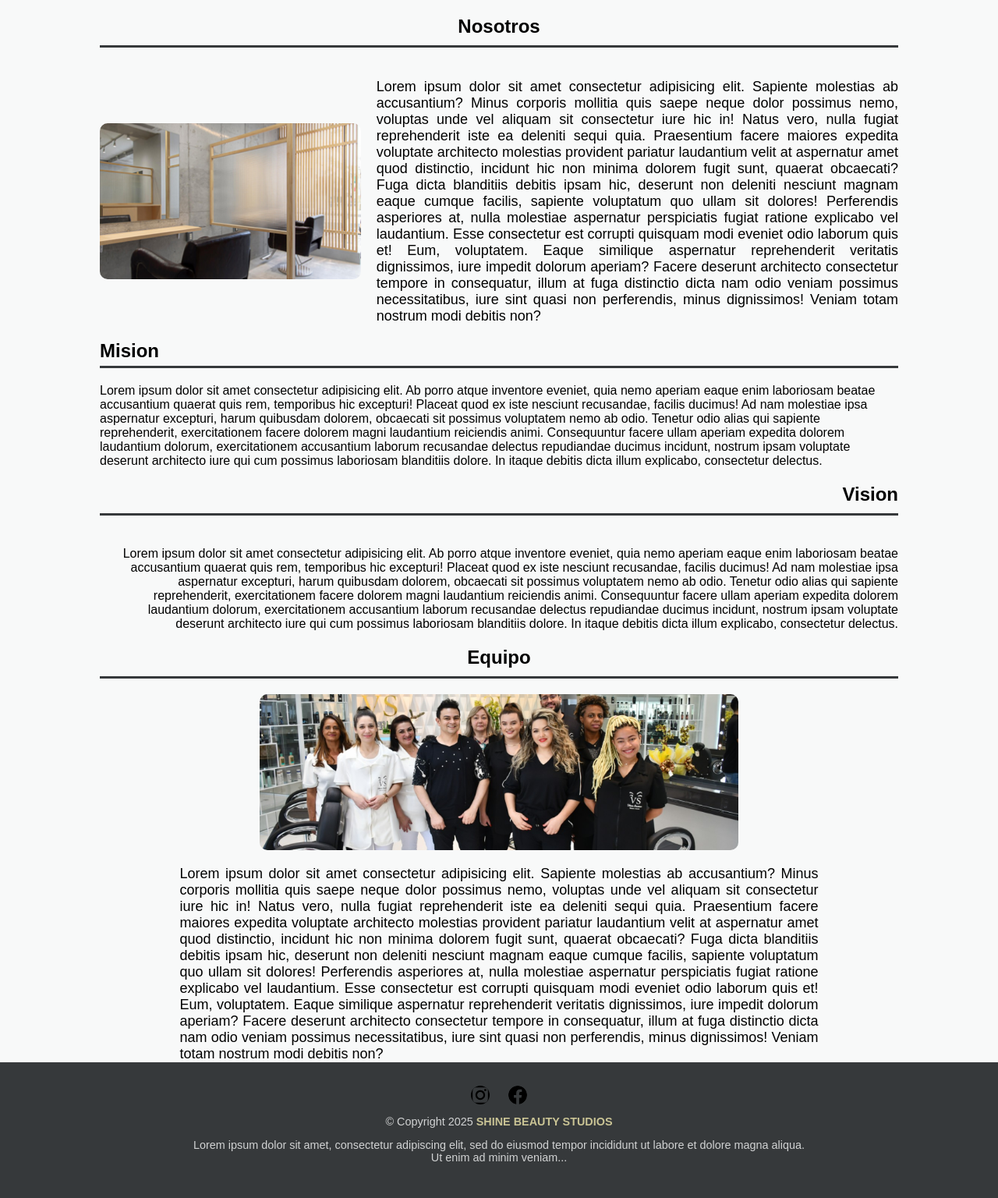
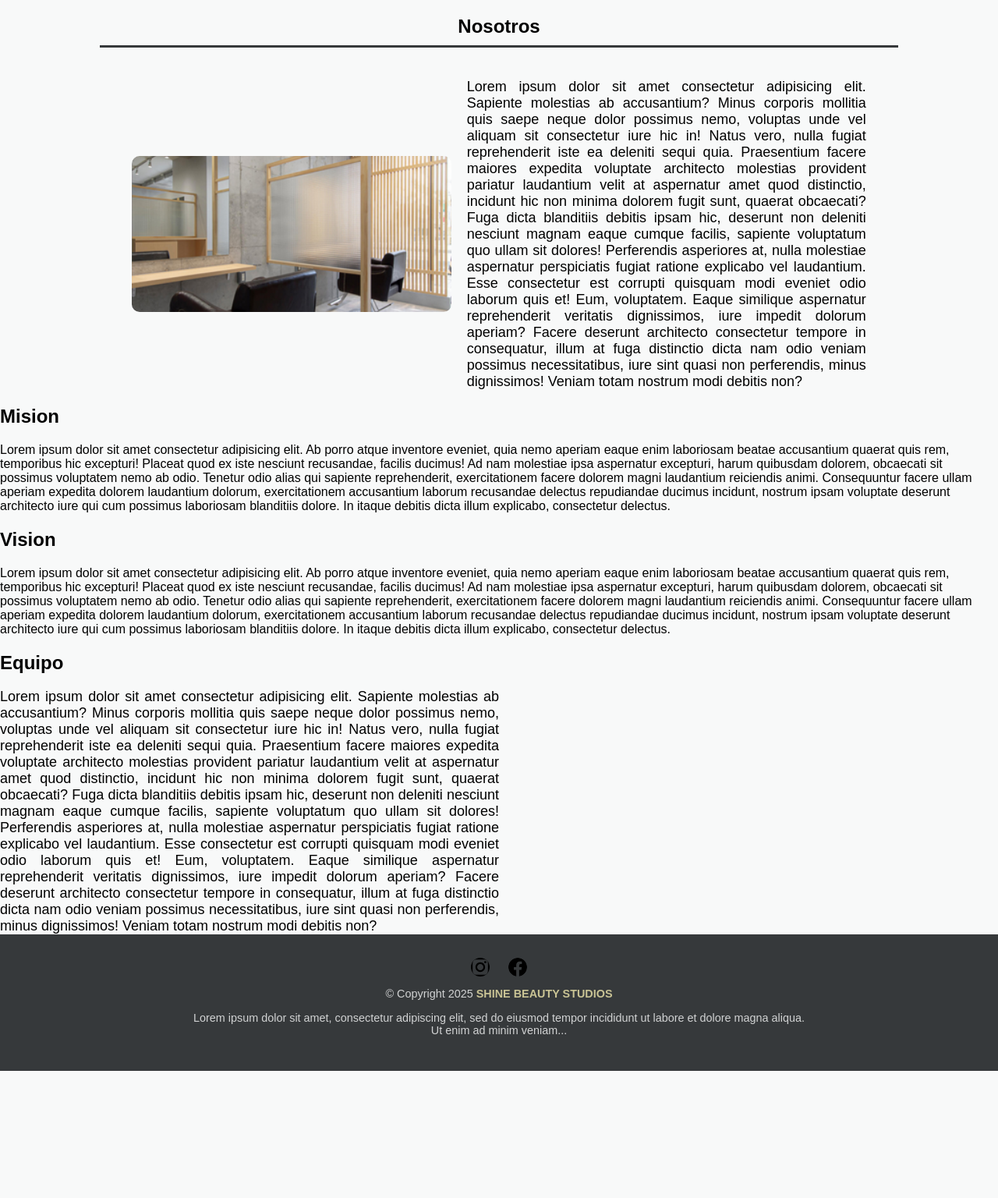
Before and after one commit to LOrlandoAL/ShineBeauty, a PHP site: page /nosotros.html in a window 1280 px wide. Shown: the part 81-1617 px from the top of the page at 78% size. After the commit the page ends 1454 px from the top, so only its background shows below. Run offline with PHP 8.4, Linux system fonts and the light colour scheme.

```diff
--- a/EstilosBack.css
+++ b/EstilosBack.css
@@ -1,4 +1,3 @@
-/* Definir paleta de colores como variables */
 :root {
     --color-oscuro: #36393B;
     --color-medio-oscuro: #45484B;
@@ -12,7 +11,7 @@
     position: relative;
     width: 100%;
     height: 88vh;
-    background-image: url('img/banner.jpg'); /* Imagen del banner */
+    background-image: url('img/banner.jpg');
     background-size: cover;
     background-position: center;
     display: flex;
@@ -20,16 +19,18 @@
     justify-content: center;
     text-align: center;
     color: var(--color-blanco);
-    z-index: 5; /* Se mantiene detrás del menú */
+    z-index: 5;
 }
-.contenido{
+
+.contenido {
     display: flex;
-    align-items: center; /* Alinea la imagen y el texto verticalmente */
-    justify-content: space-between; /* Separa la imagen y el texto */
-    gap: 20px; /* Espacio entre la imagen y el texto */
+    align-items: center;
+    justify-content: space-between;
+    gap: 20px;
     margin-top: 20px;
 }
-.fondo{
+
+.fondo {
     display: flex;
     justify-content: center;
     align-items: center;
@@ -41,20 +42,18 @@
     width: 300px;
     text-align: center;
 }
-/* Formulario con alineación en columna */
+
 .form {
     display: flex;
     flex-direction: column;
-    gap: 10px; /* Espaciado entre elementos */
+    gap: 10px;
     width: 100%;
 }
 
-/* Estilos para etiquetas */
 .form label {
     font-weight: bold;
 }
 
-/* Estilos para los inputs */
 .form input {
     padding: 10px;
     font-size: 16px;
@@ -62,7 +61,6 @@
     border-radius: 5px;
 }
 
-/* Botón estilizado */
 .form input[type="button"] {
     background-color: var(--color-medio-oscuro);
     color: white;
@@ -75,148 +73,41 @@
 .form input[type="button"]:hover {
     background-color: var(--color-oscuro);
 }
-/* Estilización de la imagen */
+
 .img {
-    width: 40%; /* Ajusta el tamaño de la imagen */
-    height: 200px; /* Ajusta la altura según sea necesario */
-    background-image: url('img/nosotros.png'); /* Agrega tu imagen */
+    width: 40%;
+    height: 200px;
+    background-image: url('img/nosotros.png');
     background-size: cover;
     background-position: center;
-    border-radius: 10px; /* Bordes redondeados */
+    border-radius: 10px;
 }
-/* Contenedor principal */
+
 .Nosotros {
     width: 80%;
     margin: auto;
     text-align: center;
 }
 
-/* Línea debajo del título */
-
-
 .Nosotros h2::after {
     content: "";
     display: block;
-    width: 100%; /* Longitud de la línea */
-    height: 3px; /* Grosor de la línea */
-    background-color: var(--color-oscuro); /* Color de la línea */
-    margin: 10px auto 0 auto; /* Centra la línea debajo del texto */
+    width: 100%;
+    height: 3px;
+    background-color: var(--color-oscuro);
+    margin: 10px auto 0 auto;
 }
 
-/* Contenedor para la imagen y el texto */
 .Nosotros div {
     display: flex;
     align-items: center;
     justify-content: center;
-    gap: 20px; /* Espacio entre la imagen y el texto */
+    gap: 20px;
     margin-top: 20px;
 }
 
-/* Estilización del texto */
 .texto {
     width: 50%;
     font-size: 18px;
     text-align: justify;
 }
-/* Contenedor principal */
-.mision{
-    width: 80%; /* Ajusta el ancho del contenedor */
-    margin: auto; /* Centra el contenedor */
-}
-/* Línea debajo del título */
-.mision h2 {
-    text-align: left;
-    font-size: 24px;
-    margin-bottom: 10px;
-}
-.mision h2::after {
-    content: "";
-    display: block;
-    width: 100%; /* Longitud de la línea */
-    height: 3px; /* Grosor de la línea */
-    background-color: var(--color-oscuro); /* Color de la línea */
-    margin-top: 5px; /* Espacio entre el título y la línea */
-}
-
-/* Contenedor de imagen y texto */
-.contenidoder{
-    display: flex;
-    align-items: center; /* Alinea la imagen y el texto verticalmente */
-    justify-content: space-between; /* Separa la imagen y el texto */
-    gap: 20px; /* Espacio entre la imagen y el texto */
-    flex-direction: row-reverse; /* Invierte el orden: imagen a la derecha */
-    margin-top: 20px;
-}
-/* Texto */
-.texder {
-    width: 55%; /* Ajusta el ancho del texto */
-    font-size: 18px;
-    text-align: justify;
-}
-/* Contenedor principal */
-.vision{
-    width: 80%;
-    margin: auto;
-    text-align: right;
-}
-
-/* Línea debajo del título */
-
-
-.vision h2::after {
-    content: "";
-    display: block;
-    width: 100%; /* Longitud de la línea */
-    height: 3px; /* Grosor de la línea */
-    background-color: var(--color-oscuro); /* Color de la línea */
-    margin: 10px auto 0 auto; /* Centra la línea debajo del texto */
-}
-
-/* Contenedor para la imagen y el texto */
-.vision div {
-    display: flex;
-    align-items: center;
-    justify-content: center;
-    gap: 20px; /* Espacio entre la imagen y el texto */
-    margin-top: 20px;
-}
-/* Estilos para el contenedor del equipo */
-.equipo {
-    width: 80%; /* Ajusta el ancho del contenedor */
-    margin: auto; /* Centra el contenedor */
-    text-align: center;
-}
-
-.equipo h2::after {
-    content: "";
-    display: block;
-    width: 100%; /* Longitud de la línea */
-    height: 3px; /* Grosor de la línea */
-    background-color: var(--color-oscuro); /* Color de la línea */
-    margin: 10px auto 0 auto; /* Centra la línea debajo del texto */
-}
-/* Contenedor de la imagen y el texto */
-.contenidoE{
-    display: flex;
-    flex-direction: column; /* Cambia la dirección a columna para poner la imagen encima del texto */
-    align-items: center; /* Centra los elementos horizontalmente */
-    justify-content: center; /* Centra los elementos verticalmente */
-    gap: 20px; /* Espacio entre la imagen y el texto */
-}
-
-/* Estilización de la imagen */
-.imgE{
-    width: 60%; /* Ajusta el tamaño de la imagen */
-    height: 200px; /* Ajusta la altura según sea necesario */
-    background-image: url('img/Equipo.png'); /* Agrega tu imagen */
-    background-size: cover;
-    background-position: center;
-    border-radius: 10px; /* Bordes redondeados */
-}
-
-/* Estilización del texto */
-.texto {
-    width: 80%; /* Ajusta el ancho del texto */
-    font-size: 18px;
-    text-align: justify;
-}
```
Also changed, not shown: agenda.css (+8 -8 lines).
